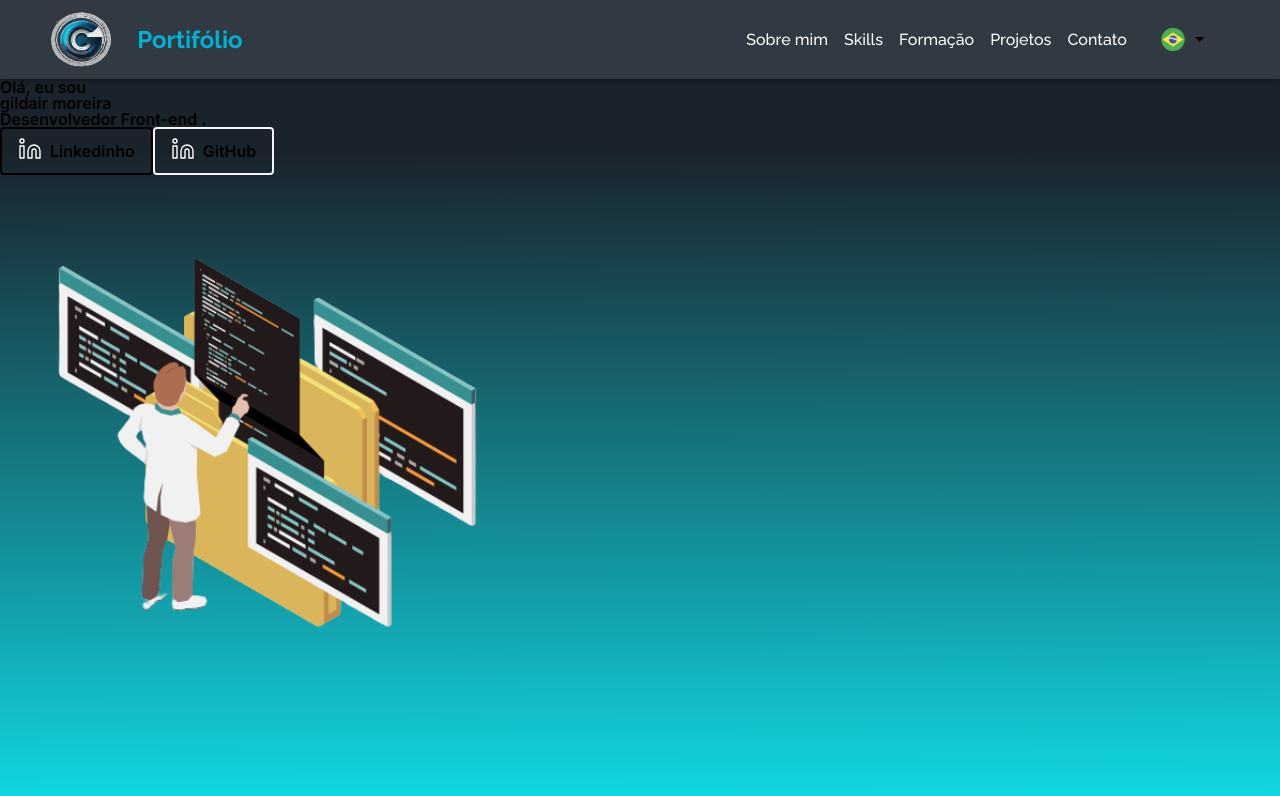
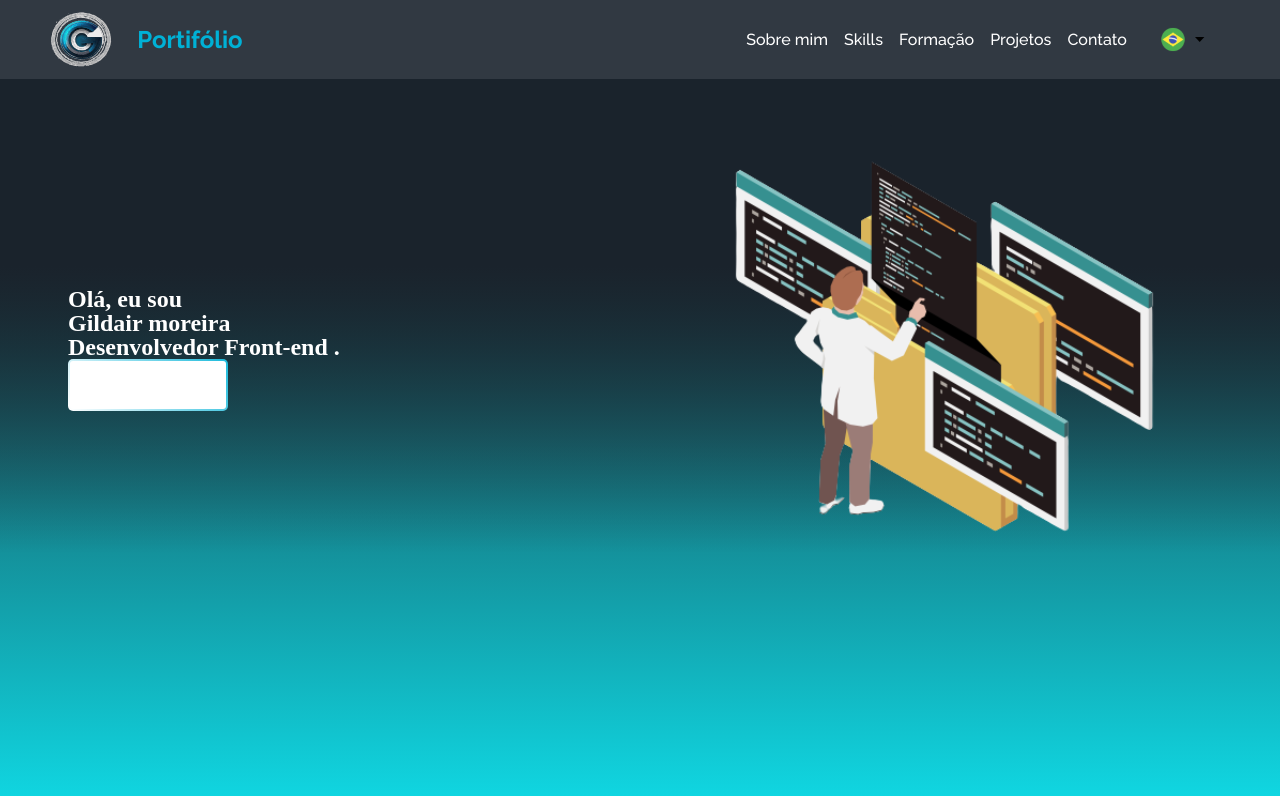
Before and after one commit to gildairmoreira/portifolio, a React (Create React App) app: page / in a window 1280 px wide. Shown: the top 796 px of the page. Built offline with nearby package versions, Linux system fonts and the light colour scheme.

Commit message:
botão do krl

```diff
--- /dev/null
+++ b/src/assets/common/Botoes/Button.module.scss
@@ -0,0 +1,85 @@
+@import 'assets/styles/variaveis.scss';
+
+.button {
+  --border-width:2px;
+  --border-radius:5px;
+
+  position: relative;
+  display: inline-flex;
+  align-items: center;
+  justify-content: center;
+  padding: 12px 20px;
+  font-size: 1rem;
+  font-weight: 500;
+  color: #fff;
+  transition: all 0.3s ease;
+
+
+  border-radius: var(--border-radius);
+  font: inherit;
+  background: $gradiente-branco-azul;
+  border: 0;
+
+  z-index: 1;
+
+  &::before{
+    content: '';
+    display: block;
+    height: calc(100% - calc(var(--border-width) * 2));
+    width: calc(100% - calc(var(--border-width) * 2));
+
+    background: white;
+    position: absolute;
+
+    top: var(--border-width);
+    left: var(--border-width);
+
+    border-radius: calc(var(--border-radius) - var(--border-width));
+
+    z-index: -1;
+  }
+
+
+}
+
+
+
+
+
+/*
+  &:before,
+  &:after {
+    content: '';
+    position: absolute;
+    top: -2px;
+    left: -2px;
+    bottom: -2px;
+    right: -2px;
+    border-radius: 100px;
+    z-index: -1;
+    transition: all 0.3s ease;
+  }
+
+  &:before {
+    border-image: linear-gradient(51.06deg, #fff 0.87%, #22bcd9 97.48%) 1;
+  }
+
+  &:after {
+    border-image: linear-gradient(51.06deg, #22bcd9 0.87%, #fff 97.48%) 1;
+  }
+
+  &:hover:before {
+    border-image: linear-gradient(51.06deg, #22bcd9 0.87%, #fff 97.48%) 1;
+  }
+
+  &:hover:after {
+    border-image: linear-gradient(51.06deg, #fff 0.87%, #22bcd9 97.48%) 1;
+  }
+
+  .icon {
+    margin-right: .5rem;
+  }
+
+  .text {
+    margin-right: 8px;
+  } */
--- a/src/assets/common/Botoes/Button.scss
+++ /dev/null
@@ -1,26 +0,0 @@
-@import 'assets/styles/variaveis.scss';
-
-.button {
-  display: inline-flex;
-  align-items: center;
-  justify-content: center;
-  font-size: 1rem;
-  font-weight: bold;
-  text-align: center;
-  background: transparent;
-  border-radius: 0.25rem;
-  border-style: solid;
-  border-width: 2px;
-  padding: 0.5rem 1rem;
-  cursor: pointer;
-  transition: all 0.2s ease;
-
-  &:hover {
-    background: $preto;
-    opacity: 0.8;
-  }
-
-  .icon {
-    margin-right: 0.5rem;
-  }
-}
--- a/src/assets/common/Botoes/botao.tsx
+++ b/src/assets/common/Botoes/botao.tsx
@@ -1,33 +1,33 @@
 import React from 'react'
-import './Button.scss';
+import style from './Button.module.scss';
 
-interface BotaoProps
-{
+interface BotaoProps {
     icon: React.ReactNode;
     text: string;
-    borderColor: string;
+    gradient: string;
     onClick?: () => void;
-    url?:string;
+    url?: string;
 }
 
-const Botao: React.FC<BotaoProps> = ({ icon, text, borderColor, onClick, url }) =>
+
+const Botao: React.FC<BotaoProps> = ({ icon, text, gradient, onClick, url }) =>
 {
     const AoClicado = () => {
-        if (url)
-        {
+        if (url) {
             window.open(url, '_blank'); // abre o link em uma nova aba
         }
-        if (onClick)
-        {
+
+        if (onClick) {
             onClick(); // chama a função de clique fornecida pelo usuário, se houver
         }
+    }
+    return (
+        <button
+            className={style.button}
 
-    }
-
-
-    return (
-        <button className="button" style={{ borderColor }} onClick={AoClicado} >
-            <span className="icon">{icon}</span>
+            onClick={AoClicado}
+        >
+            <span className={style.icon}>{icon}</span>
             <span className="text">{text}</span>
         </button>
     )
--- /dev/null
+++ b/src/assets/componentesImagens/LogoGitHub.tsx
@@ -0,0 +1,8 @@
+import GITHUB from 'assets/images/github.svg'
+
+export default function LogoGitHub()
+{
+    return (
+        <img src={GITHUB} alt="icone github" />
+    )
+}
--- a/src/assets/styles/variaveis.scss
+++ b/src/assets/styles/variaveis.scss
@@ -14,3 +14,5 @@
   $azul-detail:#00D2DF;
   $fundo-claro-escuro:#1A232C;
   $fundo-escuro:#141B22;
+
+  $gradiente-branco-azul:linear-gradient(51.06deg, #FFFFFF 0.87%, #22BCDC 97.48%)
--- /dev/null
+++ b/src/components/Apresentacao/apresent.module.scss
@@ -0,0 +1,20 @@
+@import "assets/styles/variaveis.scss";
+
+.container {
+  display: flex;
+  color: $branco;
+  font-size: 1.5rem;
+  font-weight: 600;
+  align-items: center;
+  justify-content: space-between;
+  background: linear-gradient(
+    180deg,
+    #1a232c 34.74%,
+    rgba(16, 215, 226, 0) 88%
+  );
+  padding: 0 4.25rem;
+  .container__texts {
+    display: flex;
+    flex-direction: column;
+  }
+}
--- a/src/components/Apresentacao/index.tsx
+++ b/src/components/Apresentacao/index.tsx
@@ -1,27 +1,32 @@
 import React from 'react'
+import style from './apresent.module.scss';
 import Botao from 'assets/common/Botoes/botao'
 import LogoLinkedin from 'assets/componentesImagens/LogoLinkedin'
 import ImagemApresentacao from 'assets/componentesImagens/ImagemApresentaçao'
+import LogoGitHub from 'assets/componentesImagens/LogoGitHub'
 
 export default function Apresentacao()
 {
   const Clicado = void 0
 
   return (
-    <main>
-      <div>
+    <main className={style.container}>
+      <div className={style.container__texts}>
 
         <h2>Olá, eu sou</h2>
-        <h1>gildair moreira</h1>
+        <h1>Gildair moreira</h1>
         <h3>Desenvolvedor Front-end .</h3>
 
-        <Botao icon={<LogoLinkedin/>} borderColor='#000000' text='Linkedinho' onClick={Clicado} url='#' />
-        <Botao icon={<LogoLinkedin/>} borderColor='#f5f5f5' text='GitHub' onClick={Clicado} url='#' />
+        <div className="botoes">
+          <Botao icon={<LogoLinkedin />} gradient=""  text='LinkedIn' onClick={Clicado} url='#' />
+
+
+          {/* <Botao icon={<LogoGitHub />} borderImage='#f5f5f5' text='GitHub' onClick={Clicado} url='#' /> */}
+        </div>
 
       </div>
-      <ImagemApresentacao/>
-      <div>
-
+      <div className='container__image'>
+        <ImagemApresentacao />
       </div>
     </main>
   )
--- a/src/index.module.scss
+++ /dev/null
@@ -1,118 +0,0 @@
-@import "assets/styles/variaveis.scss";
-
-*,
-*:before,
-*:after {
-  box-sizing: border-box;
-}
-html {
-  background: linear-gradient(359.77deg, #10d7e2 0.17%, #1a232c 80.97%);
-  background-blend-mode: darken;
-  box-shadow: 0px 4px 4px rgba(0, 0, 0, 0.25);
-  backdrop-filter: blur(2px);
-  background-repeat: no-repeat;
-  height: 100%;
-}
-
-html,
-body,
-div,
-span,
-object,
-iframe,
-figure,
-h1,
-h2,
-h3,
-h4,
-h5,
-h6,
-p,
-blockquote,
-pre,
-a,
-code,
-em,
-img,
-small,
-strike,
-strong,
-sub,
-sup,
-tt,
-b,
-u,
-i,
-ol,
-ul,
-li,
-fieldset,
-form,
-label,
-table,
-caption,
-tbody,
-tfoot,
-thead,
-tr,
-th,
-td,
-main,
-canvas,
-embed,
-footer,
-header,
-nav,
-section,
-video {
-  font-family: $fonte-inter;
-  margin: 0;
-  padding: 0;
-  border: 0;
-  font-size: 16px;
-  vertical-align: baseline;
-  text-rendering: optimizeLegibility;
-  -webkit-font-smoothing: antialiased;
-  text-size-adjust: none;
-}
-
-footer,
-header,
-nav,
-section,
-main {
-  display: block;
-}
-
-body {
-  line-height: 1;
-}
-
-ol,
-ul {
-  list-style: none;
-}
-
-blockquote,
-q {
-  quotes: none;
-}
-
-blockquote:before,
-blockquote:after,
-q:before,
-q:after {
-  content: "";
-  content: none;
-}
-
-table {
-  border-collapse: collapse;
-  border-spacing: 0;
-}
-
-input {
-  appearance: auto;
-  -webkit-appearance: none;
-  border-radius: 0;
-}
--- a/src/index.tsx
+++ b/src/index.tsx
@@ -1,6 +1,5 @@
 import React from 'react';
 import ReactDOM from 'react-dom/client';
-import './index.module.scss';
 import App from './pages/App';
 
 const root = ReactDOM.createRoot(
--- a/src/pages/App.tsx
+++ b/src/pages/App.tsx
@@ -1,5 +1,6 @@
 import Apresentacao from "components/Apresentacao";
 import Cabecalho from "../components/Cabecalho";
+import './reset.module.scss'
 
 function App()
 {
@@ -10,5 +11,4 @@ function App()
     </div>
   );
 }
-
 export default App;
--- /dev/null
+++ b/src/pages/reset.module.scss
@@ -0,0 +1,55 @@
+*, *:before, *:after{
+    box-sizing: border-box;
+}
+html {
+  background: linear-gradient(359.77deg, #10d7e2 0.17%, #1a232c 80.97%);
+  background-blend-mode: darken;
+  box-shadow: 0px 4px 4px rgba(0, 0, 0, 0.25);
+  backdrop-filter: blur(2px);
+  background-repeat: no-repeat;
+  height: 100%;
+}
+
+html, body, div, span, object, iframe, figure, h1, h2, h3, h4, h5, h6, p, blockquote, pre, a, code, em, img, small, strike, strong, sub, sup, tt, b, u, i, ol, ul, li, fieldset, form, label, table, caption, tbody, tfoot, thead, tr, th, td, main, canvas, embed, footer, header, nav, section, video{
+    margin: 0;
+    padding: 0;
+    border: 0;
+    font-size: 100%;
+    font: inherit;
+    vertical-align: baseline;
+    text-rendering: optimizeLegibility;
+    -webkit-font-smoothing: antialiased;
+    text-size-adjust: none;
+}
+
+footer, header, nav, section, main{
+    display: block;
+}
+
+body{
+    line-height: 1;
+}
+
+ol, ul{
+    list-style: none;
+}
+
+blockquote, q{
+    quotes: none;
+}
+
+blockquote:before, blockquote:after, q:before, q:after{
+    content: '';
+    content: none;
+}
+
+table{
+    border-collapse: collapse;
+    border-spacing: 0;
+}
+
+input{
+  appearance: none;
+  -webkit-appearance: none;
+    border-radius: 0;
+}
```
Also changed, not shown: src/assets/images/github.svg (added), src/components/Apresentacao/apresentacao.module.scss (deleted).
